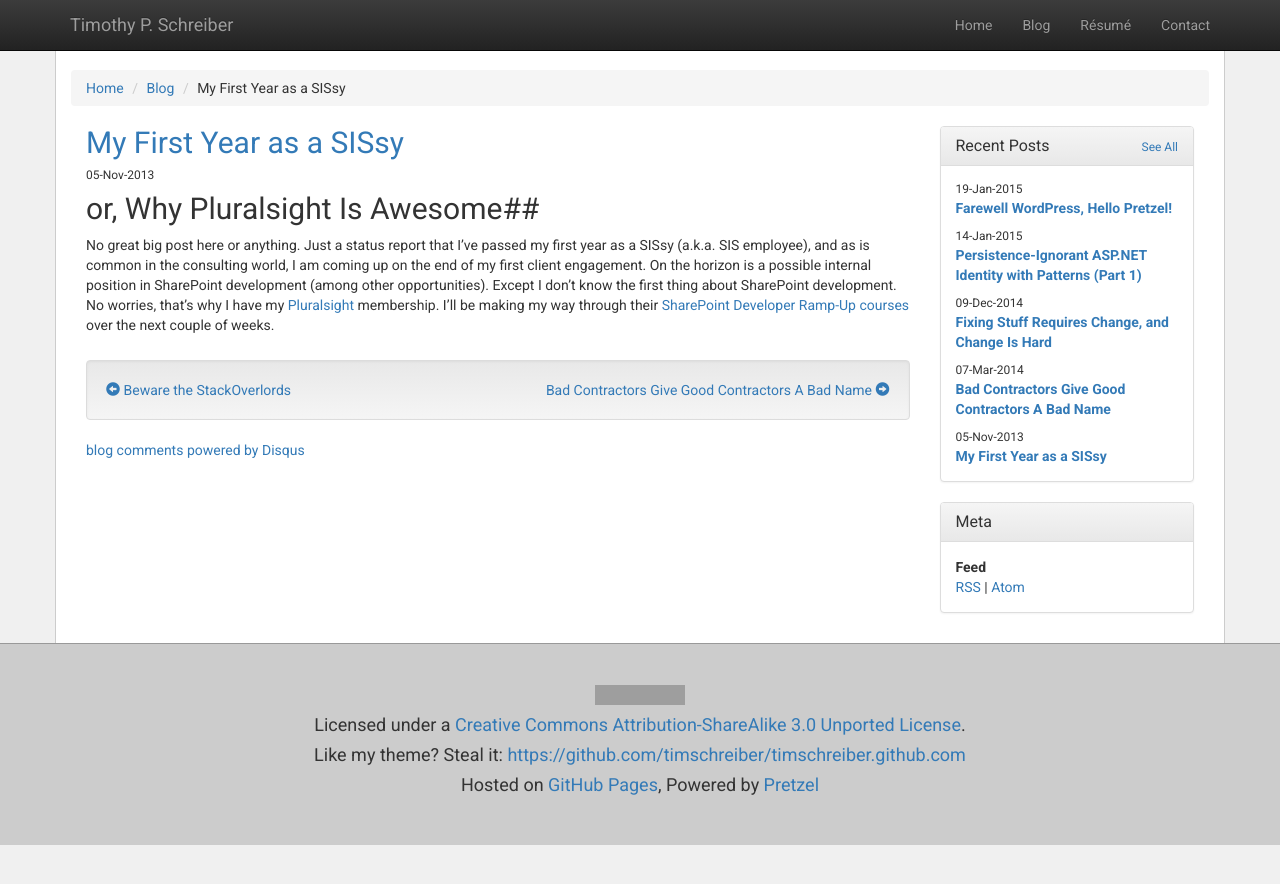
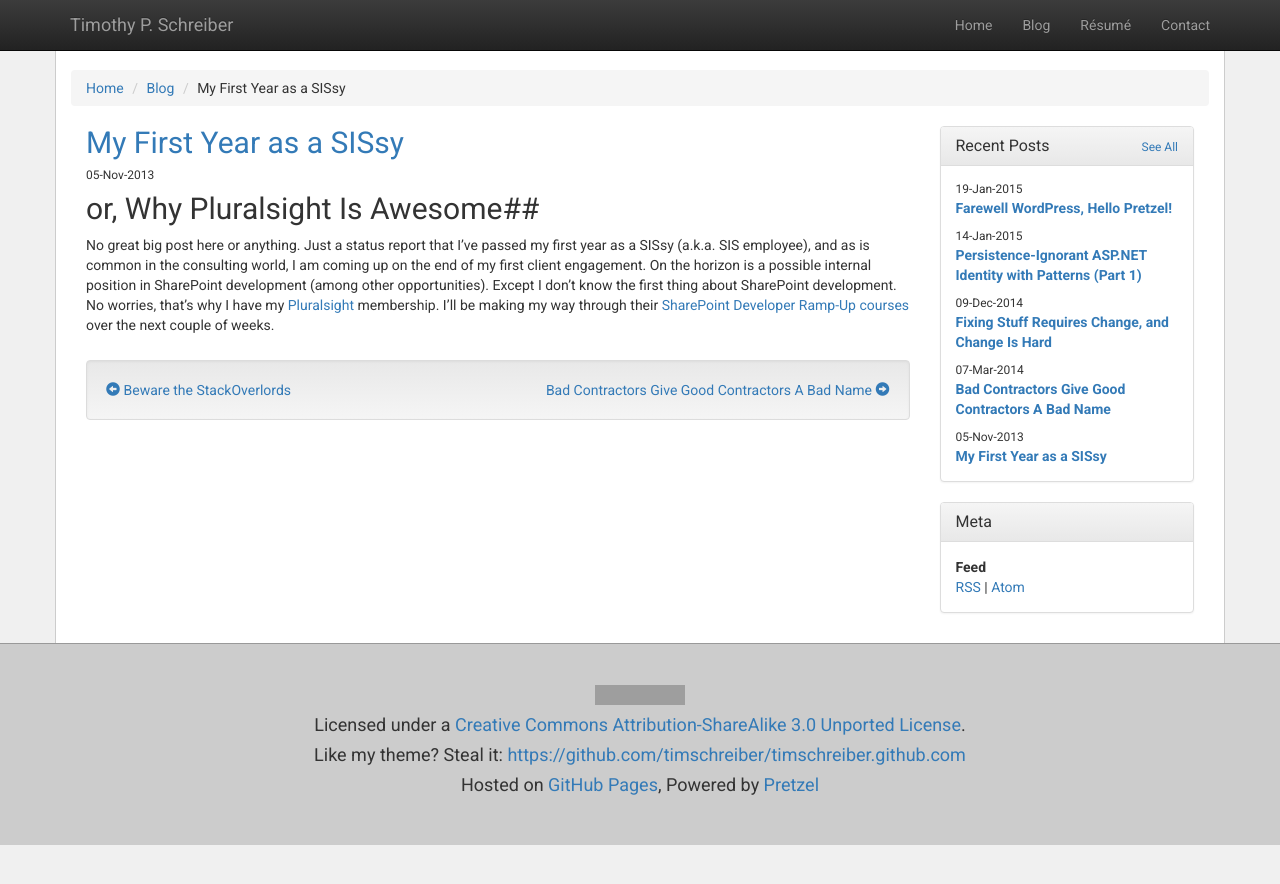
Before and after one commit to timschreiber/timschreiber.github.com, a Jekyll site: the page built from _posts/2013-11-05-my-first-year-as-a-sissy.md, in a window 1280 px wide. Shown: the top 884 px of the page. Built offline with Jekyll 4.4.1, drawn with Linux system fonts in a browser that asks for light colours; nearby versions of some CDN libraries; comment, search, counter and statistics services are not loaded; grey boxes are pictures that could not be loaded.

Commit message:
Set up Disqus

```diff
--- a/_layouts/post.html
+++ b/_layouts/post.html
@@ -24,17 +24,16 @@
 			<div id="disqus_thread"></div>
 			<script type="text/javascript">
 				/* * * CONFIGURATION VARIABLES: EDIT BEFORE PASTING INTO YOUR WEBPAGE * * */
-			var disqus_shortname = 'NAME'; // required: replace example with your forum shortname
+				var disqus_shortname = 'timschreiber'; // required: replace example with your forum shortname
 
 				/* * * DON'T EDIT BELOW THIS LINE * * */
 				(function() {
 					var dsq = document.createElement('script'); dsq.type = 'text/javascript'; dsq.async = true;
-				dsq.src = 'http://' + disqus_shortname + '.disqus.com/embed.js';
+					dsq.src = '//' + disqus_shortname + '.disqus.com/embed.js';
 					(document.getElementsByTagName('head')[0] || document.getElementsByTagName('body')[0]).appendChild(dsq);
 				})();
 			</script>
-		<noscript>Please enable JavaScript to view the <a href="http://disqus.com/?ref_noscript">comments powered by Disqus.</a></noscript>
-		<a href="http://disqus.com" class="dsq-brlink">blog comments powered by <span class="logo-disqus">Disqus</span></a>
+			<noscript>Please enable JavaScript to view the <a href="https://disqus.com/?ref_noscript">comments powered by Disqus.</a></noscript>
 		{% endif %}
 	</div>
 
```
Lines whose indentation alone changed are shown as unchanged.
